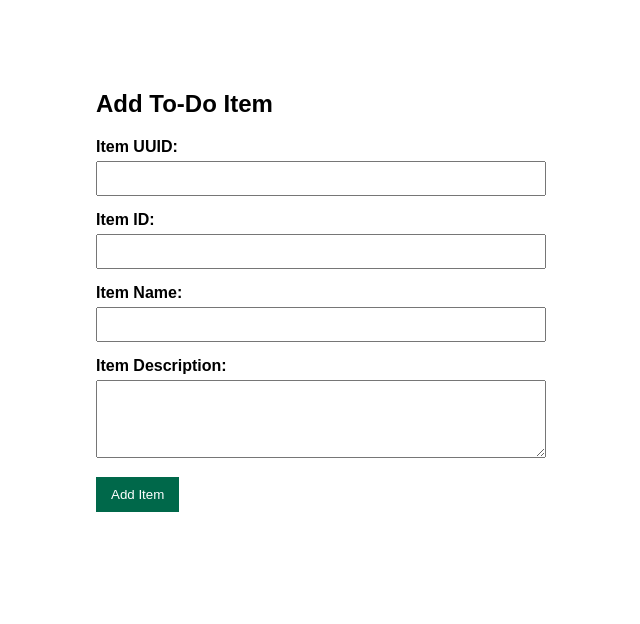
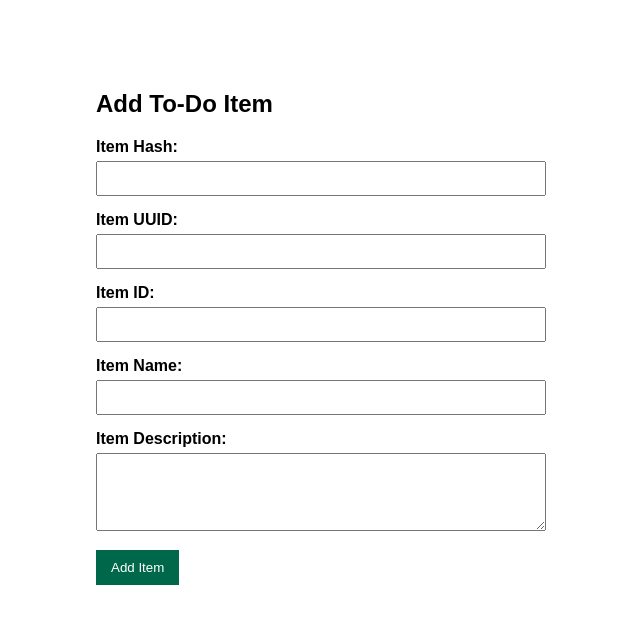
Before and after one commit to tejasagrawal2042-hub/github_tejas, a Flask app: template Flask_and_MongoDB_Tejas/templates/todo.html in a window 1280 px wide. Shown: the top 624 px of the page, without its empty margins (319-959 px from the left). Run offline with Flask 3, Linux system fonts and the light colour scheme; the template is opened without the code that fills it, so the values that code supplies are empty.

Commit message:
Add Item Hash field to To-Do form

```diff
--- a/Flask_and_MongoDB_Tejas/templates/todo.html
+++ b/Flask_and_MongoDB_Tejas/templates/todo.html
@@ -20,6 +20,10 @@
     <div id="status-box" class="status"></div>
 
     <form id="todoForm">
+        <div class="form-group">
+    <label for="itemHash">Item Hash:</label>
+    <input type="text" id="itemHash" name="itemHash" required>
+</div>
         <div class="form-group">
     <label for="itemUuid">Item UUID:</label>
     <input type="text" id="itemUuid" name="itemUuid" required>
@@ -54,7 +58,7 @@
                 const response = await fetch('http://127.0.0', {
                     method: 'POST',
                     headers: { 'Content-Type': 'application/json' },
-                    body: JSON.stringify({ itemName, itemDescription ,itemId ,itemUuid})
+                    body: JSON.stringify({ itemName, itemDescription ,itemId ,itemUuid, itemHash})
                 });
 
                 const result = await response.json();
```
